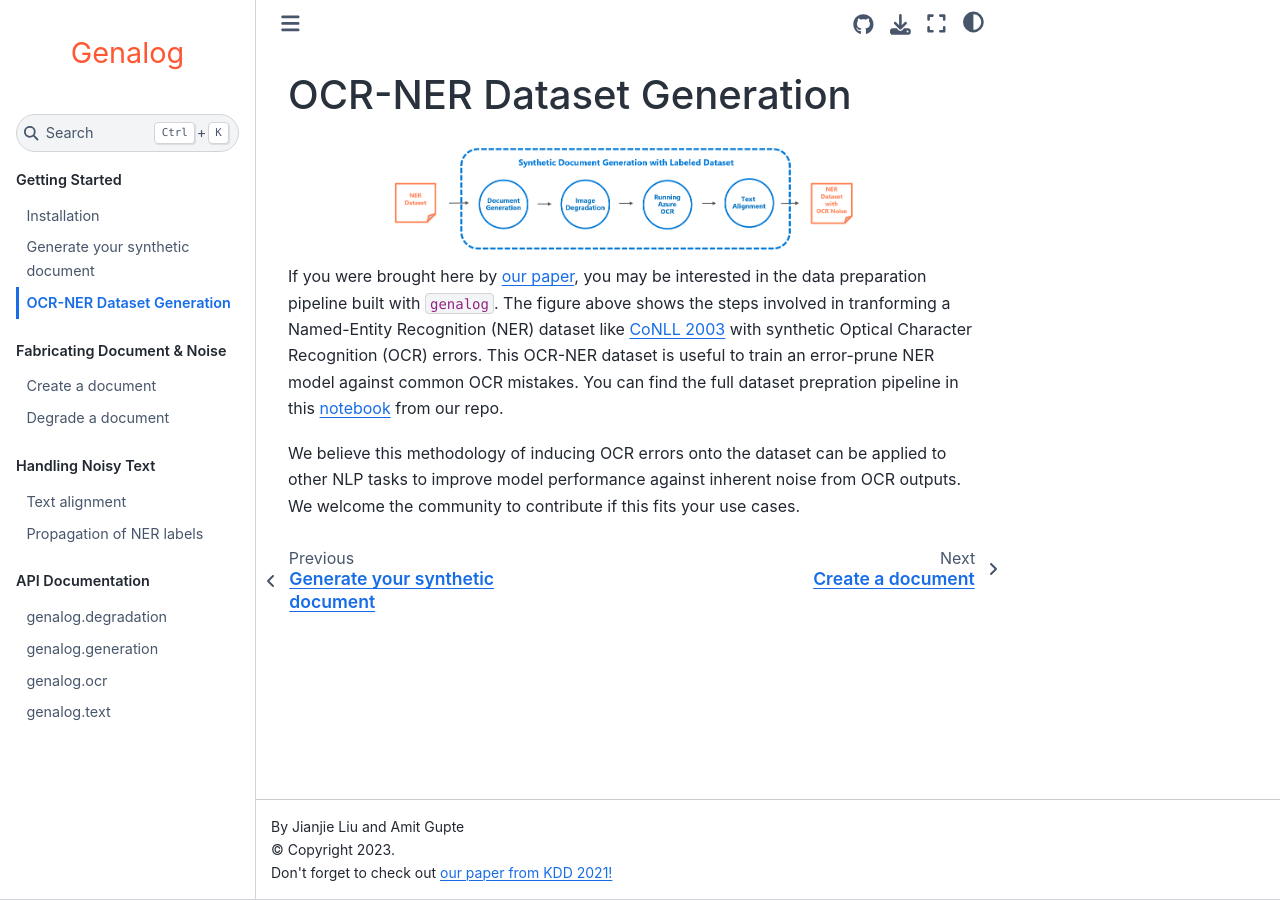
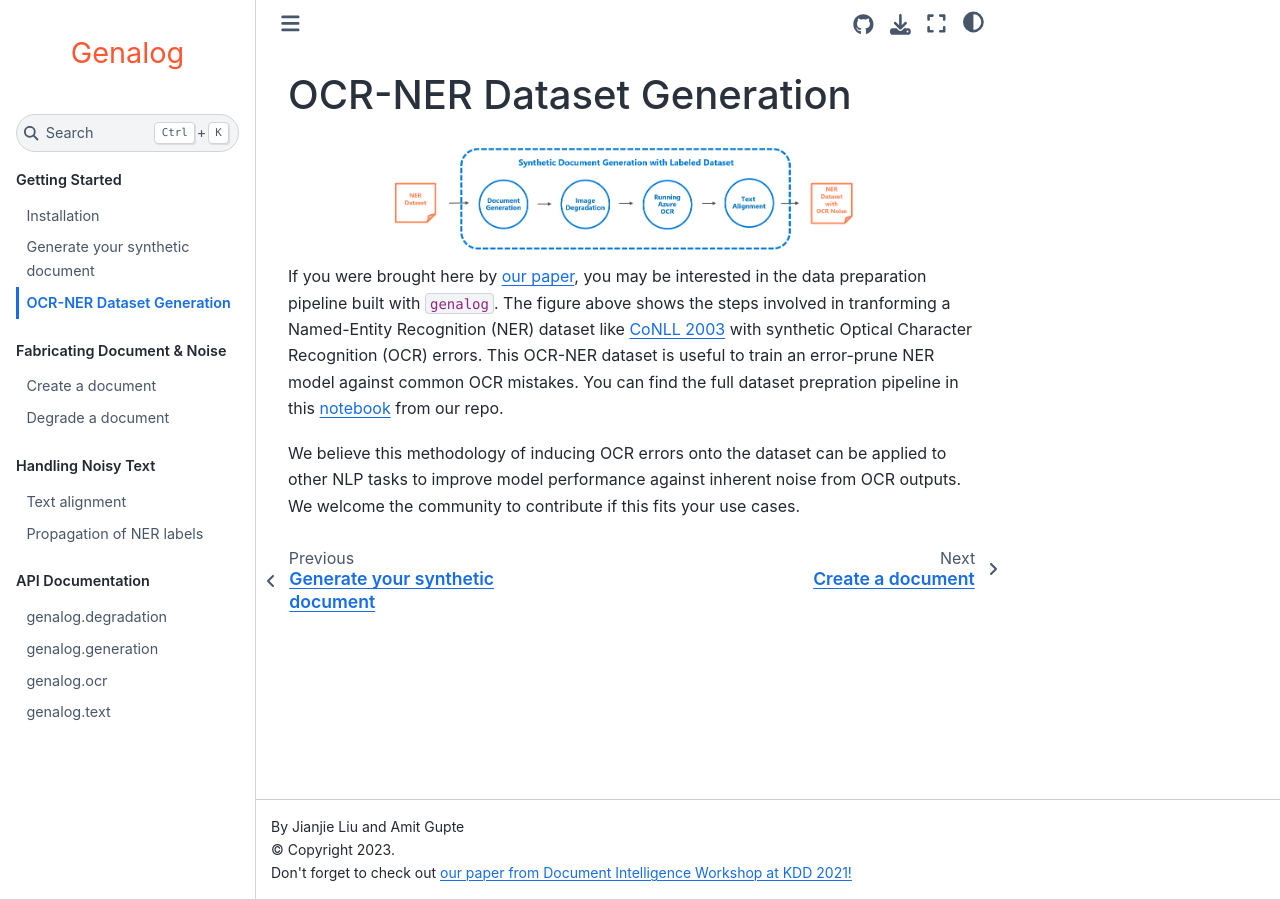
Before and after one commit to microsoft/genalog, a Jupyter Book: the page built from docs/genalog_docs/e2e_dataset_pipeline.md, in a window 1280 px wide. Built offline with Jupyter Book 1.0.4 settings and Sphinx 7.4.7 and the Sphinx Book theme 1.1.4, drawn with Linux system fonts in a browser that asks for light colours.

Commit message:
Clarify the workshop reference (#41)
It's an important distinction between the conference itself and a workshop at the conference

```diff
--- a/docs/genalog_docs/_config.yml
+++ b/docs/genalog_docs/_config.yml
@@ -28,7 +28,7 @@ html:
   use_issues_button           : true
   baseurl                     : https://microsoft.github.io/genalog/
   extra_footer                : "Don't forget to check out <a href=
-https://arxiv.org/abs/2108.02899>our paper from KDD 2021!</a>"
+https://arxiv.org/abs/2108.02899>our paper from Document Intelligence Workshop at KDD 2021!</a>"
 
 
 sphinx:
```
